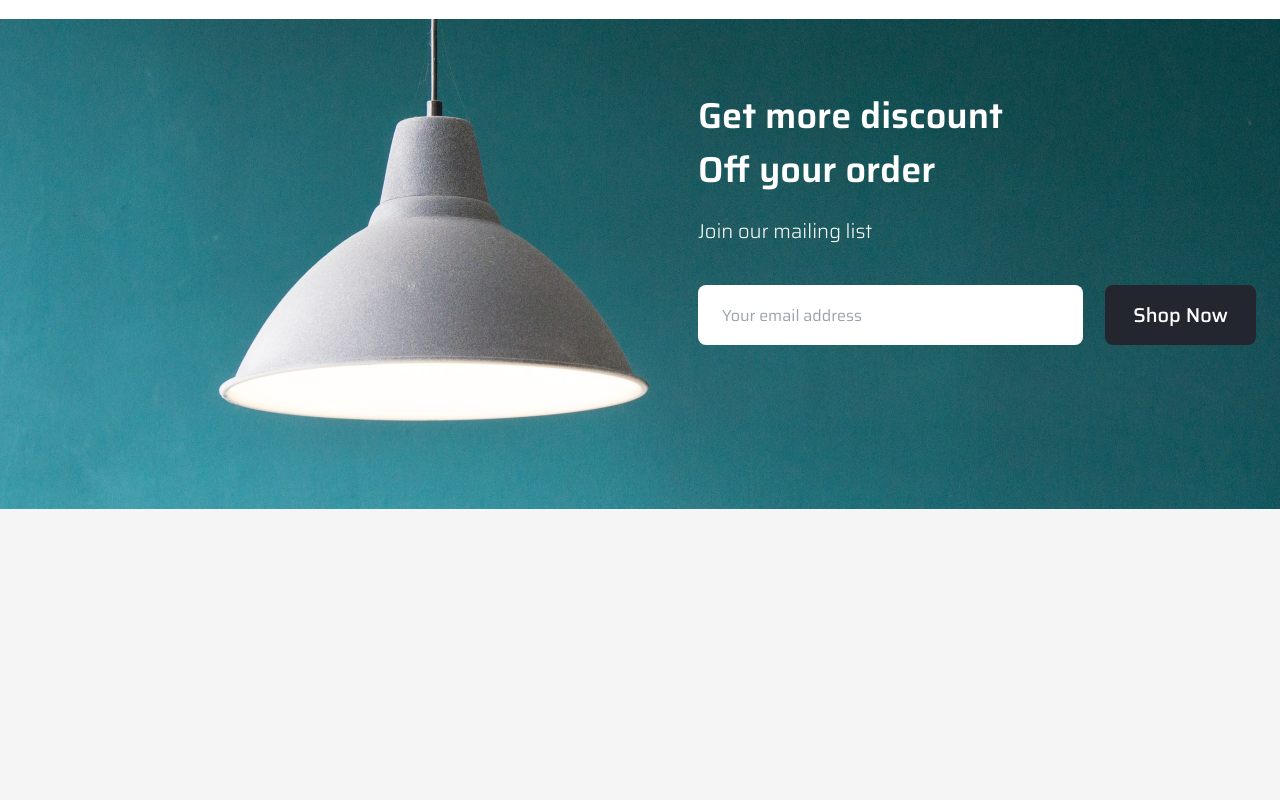
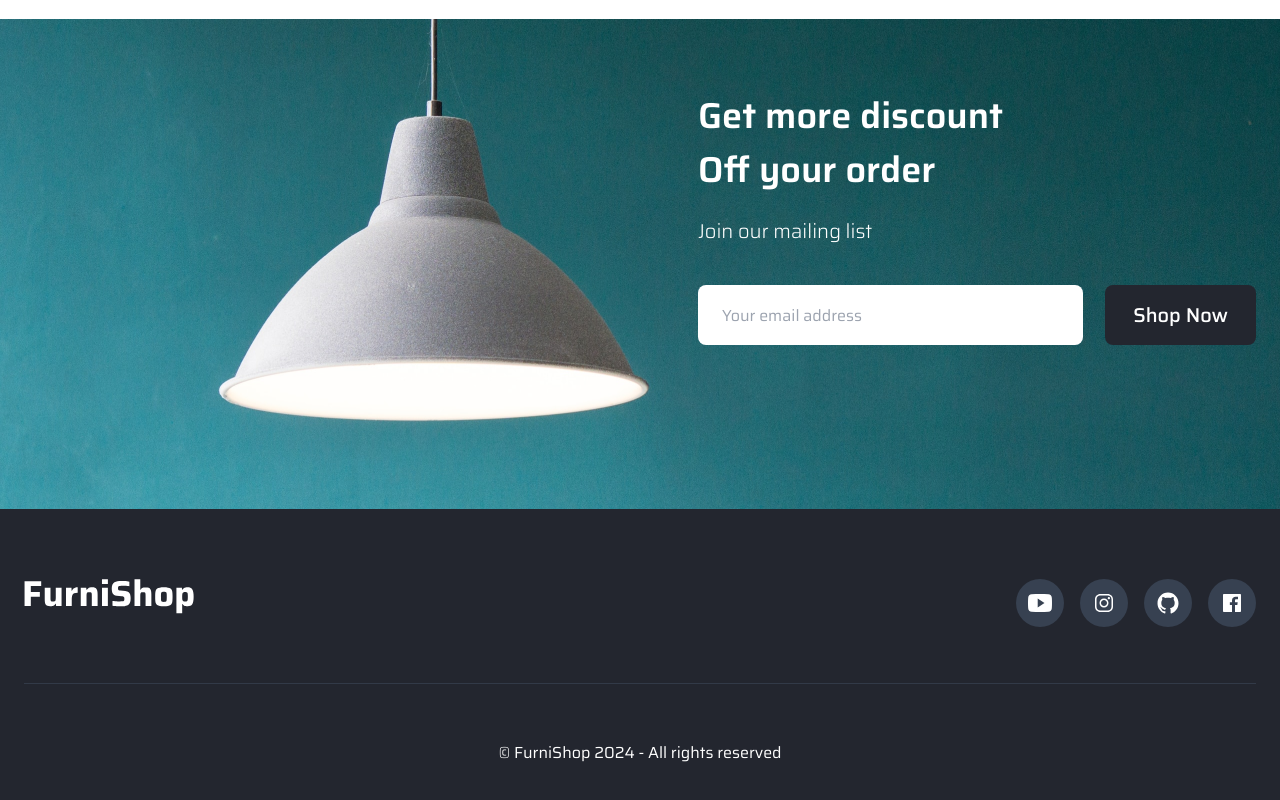
Before and after one commit to j0suesv/MueblesIrma-Website, a React (Vite) app: page / in a window 1280 px wide. Shown: the part 4655-5455 px from the top of the page. Before the commit the page ends 5164 px from the top, so only its background shows below. Built offline with nearby package versions, Linux system fonts and the light colour scheme.

Commit message:
footer and header added

```diff
--- a/src/App.jsx
+++ b/src/App.jsx
@@ -6,6 +6,7 @@
 import Products from "./components/Products";
 import Testimonial from "./components/Testimonial";
 import Newsletter from "./components/Newsletter";
+import Footer from "./components/Footer";
 function App() {
 
   return  (
@@ -17,6 +18,7 @@
     <Products />
     <Testimonial />
     <Newsletter />
+    <Footer />
   </div>
 )
 }
--- a/src/components/Footer.jsx
+++ b/src/components/Footer.jsx
@@ -1,7 +1,38 @@
-import React from 'react';
+import React from "react";
+import Logo from "../assets/img/logo.svg";
 
-const Footer = () => {
-  return <div>Footer</div>;
-};
+import { footer } from "../data";
+function Footer() {
+  return (
+    <footer>
+      <div className="section bg-primary text-white">
+        <div className="container mx-auto">
+          <div className="flex flex-col lg:flex-row justify-between border-b border-opacity-75 border-gray-700 pb-7 lg:pb-14 mb-14">
+            <a className="mb-6 lg:mb-0" href="">
+              <img src={Logo} alt="" />
+            </a>
+            {/* social */}
+            <div className="flex gap-x-4">
+              {footer.social.map((item, index) => {
+                const { icon: Icon, href } = item;
+                return (
+                  <div className="w-12 h-12 text-2xl bg-gray-700 hover:bg-accent rounded-full flex justify-center items-center transition" key={index}>
+                    <a href={href}>
+                      <Icon />
+                    </a>
+                  </div>
+                );
+              })}
+            </div>
+          </div>
+        </div>
+        {/* copyright */}
+        <p className="text-center">
+          &copy; FurniShop 2024 - All rights reserved
+        </p>
+      </div>
+    </footer>
+  );
+}
 
 export default Footer;
```
